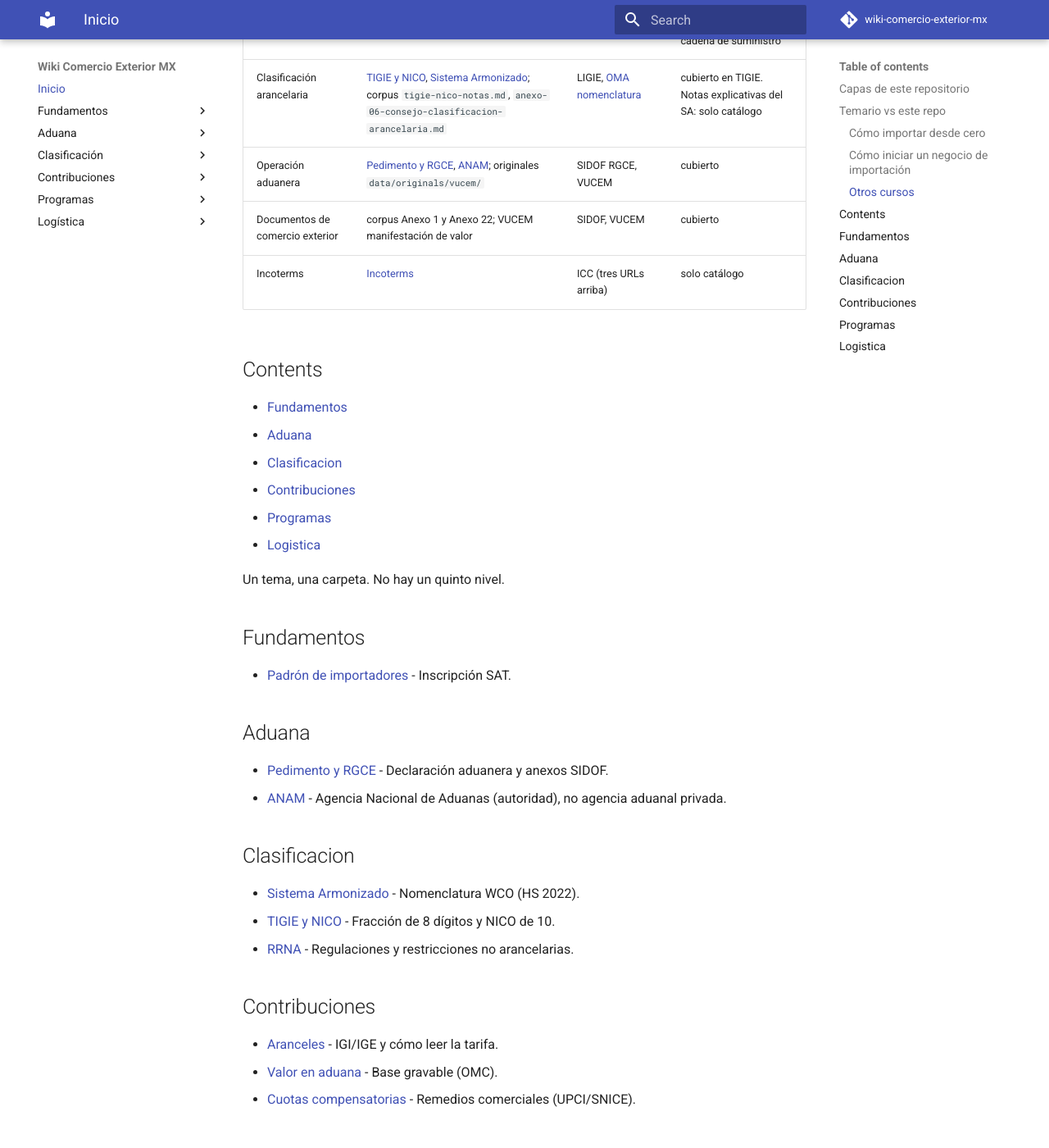
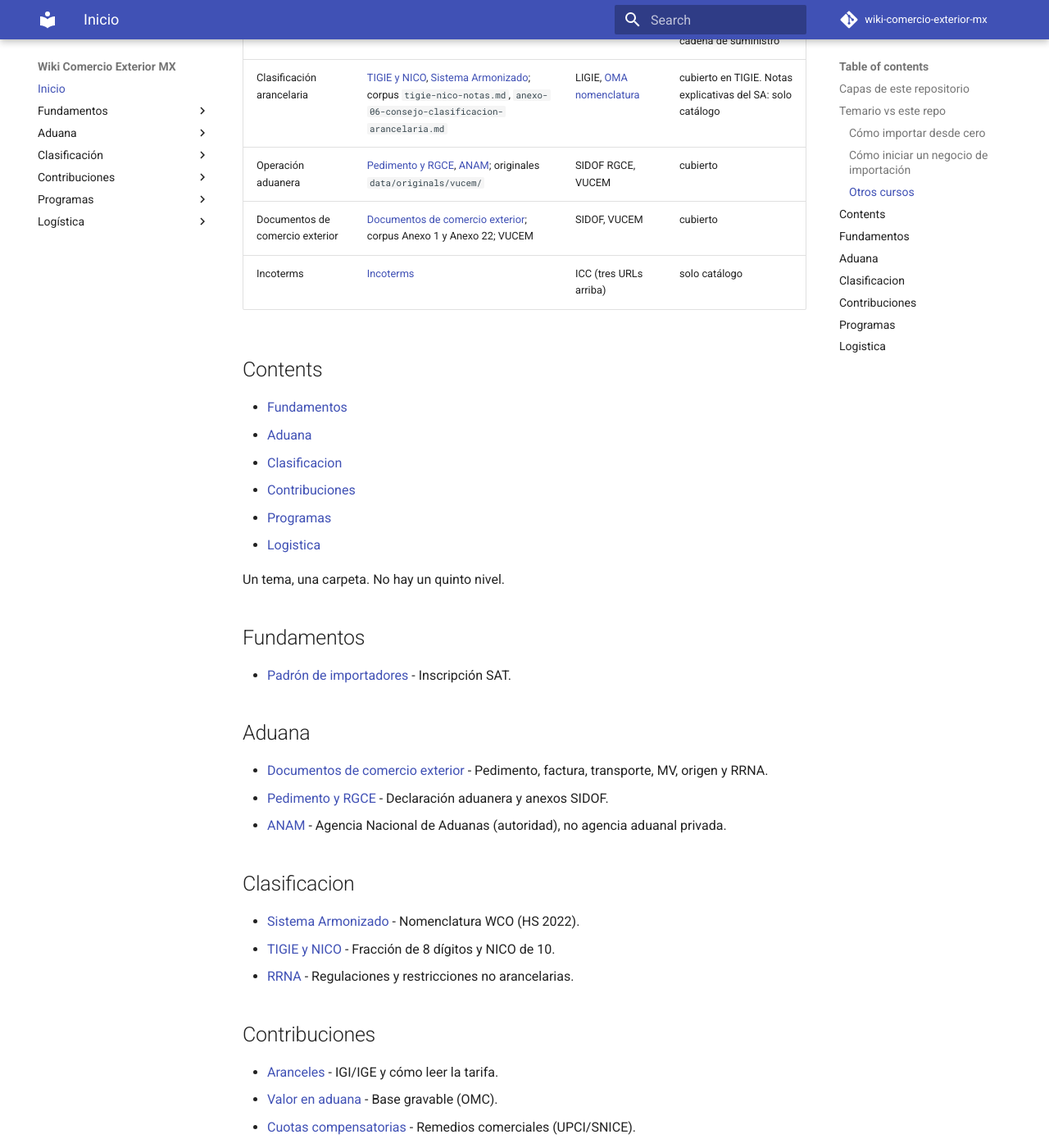
Before and after one commit to jccontrerasg08-cpu/wiki-comercio-exterior-mx, an MkDocs documentation site: the page built from docs/wiki/index.md, in a window 1280 px wide and 1400 px high, scrolled down 3294 px. Shown: the whole window at 82% size. Built offline with MkDocs 1.6.1 and Material for MkDocs 9.7.7, drawn with Linux system fonts in a browser that asks for light colours; comment, search, counter and statistics services are not loaded; some of the changed text lies outside the part shown.

Commit message:
Add documentos de comercio exterior page under aduana.
Co-authored-by: Cursor <cursoragent@cursor.com>

```diff
--- a/docs/wiki/index.md
+++ b/docs/wiki/index.md
@@ -34,7 +34,7 @@ Estado: **cubierto** hay página o corpus. **solo catálogo** hay URL, sin texto
 | Tipos de importación | [Pedimento y RGCE](aduana/pedimento-rgce.md), [IMMEX](programas/immex.md); corpus `data/corpus/ley-aduanera.md` (art. 90) y `anexo-29-regimenes-prohibidos.md` | [Ley Aduanera](https://www.diputados.gob.mx/LeyesBiblio/pdf/LAdua.pdf), [RGCE 2026](https://sidof.segob.gob.mx/notas/5777199) | cubierto como regímenes legales, no como "estrategia comercial" |
 | Estrategias de importación | — | — | hueco |
 | Aduana | [ANAM](aduana/anam.md); corpus anexos 3, 4, 21 | [ANAM](https://anam.gob.mx/), SIDOF RGCE | cubierto (autoridad y recintos). ANAM no es una agencia aduanal privada |
-| Documentos | [Pedimento y RGCE](aduana/pedimento-rgce.md); corpus `anexo-01-formatos-modelos.md`, `anexo-22.md`; originales `data/originals/vucem/` (manifestación de valor) | SIDOF anexos 1 y 22, [VUCEM](https://www.ventanillaunica.gob.mx/) | cubierto para documentos aduaneros. Hueco para plantillas de contrato mercantil |
+| Documentos | [Documentos de comercio exterior](aduana/documentos.md), [Pedimento y RGCE](aduana/pedimento-rgce.md); corpus `anexo-01-formatos-modelos.md`, `anexo-22.md`; originales `data/originals/vucem/` | SIDOF anexos 1 y 22, [VUCEM](https://www.ventanillaunica.gob.mx/) | cubierto para documentos aduaneros. Hueco para plantillas de contrato mercantil |
 | Cálculo de costos | [Valor en aduana](contribuciones/valor-en-aduana.md), [Aranceles](contribuciones/aranceles.md) | LA arts. 64-78, [LIGIE](https://www.diputados.gob.mx/LeyesBiblio/pdf/LIGIE_2022.pdf) | cubierto para base gravable y arancel. Hueco para costo-beneficio o precio de reventa |
 | Contribuciones e impuestos | [Aranceles](contribuciones/aranceles.md), [Cuotas compensatorias](contribuciones/cuotas-compensatorias.md); corpus `anexo-13-multas-cantidades.md`, `anexo-27-fracciones-sin-iva.md`; RMF en `data/originals/sat/rmf-2026/` | LIGIE, RGCE, SAT RMF | cubierto (IGI, IVA en aduana, DTA, cuotas). RMF está en originales, sin página en esta wiki |
 | Cómo elegir agencia aduanal | [Pedimento y RGCE](aduana/pedimento-rgce.md); corpus LA arts. 54, 159, 167-D y `criterios-anam-sat.md` | [Ley Aduanera](https://www.diputados.gob.mx/LeyesBiblio/pdf/LAdua.pdf) | cubierto como patente, agencia aduanal y responsabilidades. Hueco como directorio de despachadores |
@@ -62,7 +62,7 @@ Estado: **cubierto** hay página o corpus. **solo catálogo** hay URL, sin texto
 | Logística internacional | [Logística internacional](logistica/logistica-internacional.md) | ANAM | cubierto (figura). No es un diplomado de cadena de suministro |
 | Clasificación arancelaria | [TIGIE y NICO](clasificacion/tigie-nico.md), [Sistema Armonizado](clasificacion/sistema-armonizado.md); corpus `tigie-nico-notas.md`, `anexo-06-consejo-clasificacion-arancelaria.md` | LIGIE, [OMA nomenclatura](https://www.wcoomd.org/en/topics/nomenclature.aspx) | cubierto en TIGIE. Notas explicativas del SA: solo catálogo |
 | Operación aduanera | [Pedimento y RGCE](aduana/pedimento-rgce.md), [ANAM](aduana/anam.md); originales `data/originals/vucem/` | SIDOF RGCE, VUCEM | cubierto |
-| Documentos de comercio exterior | corpus Anexo 1 y Anexo 22; VUCEM manifestación de valor | SIDOF, VUCEM | cubierto |
+| Documentos de comercio exterior | [Documentos de comercio exterior](aduana/documentos.md); corpus Anexo 1 y Anexo 22; VUCEM | SIDOF, VUCEM | cubierto |
 | Incoterms | [Incoterms](logistica/incoterms.md) | ICC (tres URLs arriba) | solo catálogo |
 
 ## Contents
@@ -82,6 +82,7 @@ Un tema, una carpeta. No hay un quinto nivel.
 
 ## Aduana
 
+- [Documentos de comercio exterior](aduana/documentos.md) - Pedimento, factura, transporte, MV, origen y RRNA.
 - [Pedimento y RGCE](aduana/pedimento-rgce.md) - Declaración aduanera y anexos SIDOF.
 - [ANAM](aduana/anam.md) - Agencia Nacional de Aduanas (autoridad), no agencia aduanal privada.
 
--- a/mkdocs.yml
+++ b/mkdocs.yml
@@ -14,6 +14,7 @@ nav:
   - Fundamentos:
     - Padrón de importadores: fundamentos/padron-importadores.md
   - Aduana:
+    - Documentos de comercio exterior: aduana/documentos.md
     - Pedimento y RGCE: aduana/pedimento-rgce.md
     - ANAM: aduana/anam.md
   - Clasificación:
```
Also changed, not shown: docs/wiki/aduana/documentos.md (added, +57 -0 lines), docs/wiki/aduana/pedimento-rgce.md (+1 -1 lines), 1 other file.
